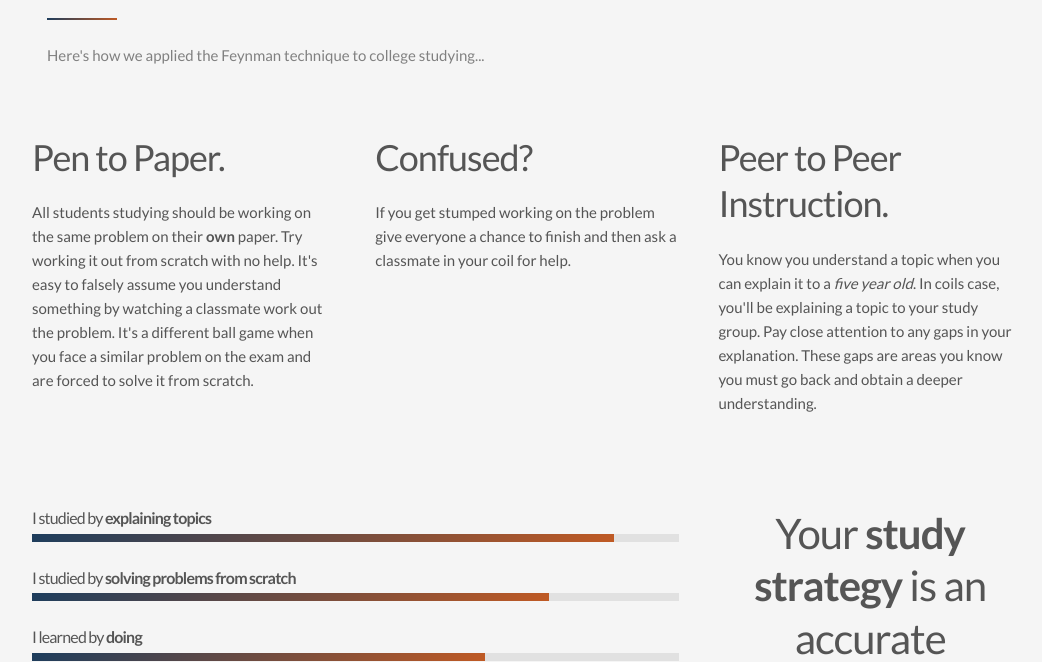
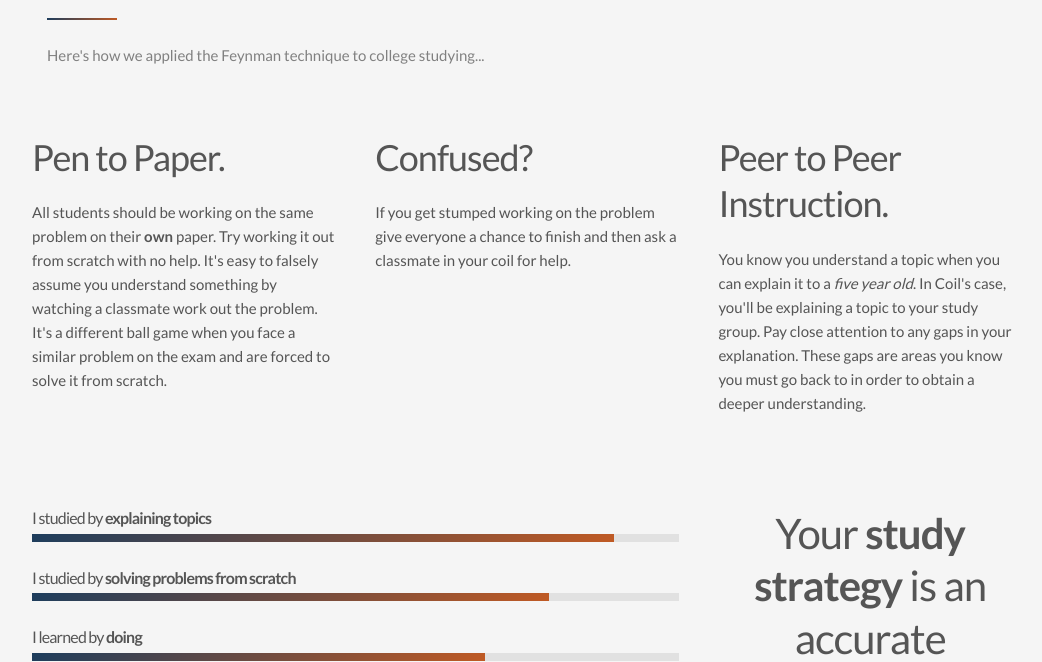
Before and after one commit to NicolasPerl/coil-landing-page-2, a PHP site: page /proof.php in a window 1280 px wide. Shown: the part 2524-3186 px from the top of the page, without its empty margins (113-1155 px from the left). Run offline with PHP 8.4, Linux system fonts and the light colour scheme.

Commit message:
content improvements

```diff
--- a/product.php
+++ b/product.php
@@ -132,7 +132,7 @@
               <div class="tutor-background">
                 <div class="col-sm-6">
                   <h1 class="tutoring-headline">Classmate tutoring</h1>
-                  <h3 class="tutoring-body">Unless you're a genius, you've probably felt <span class="textColorBlack">confused</span> in some classes. Thankfully, a few of your classmates understand what's going on and Coil will <span class="textColorBlack">connect</span> you to them. You'll receive the help you need while your classmate gains a deeper <span class="textColorBlack">understanding</span> of the material by explaining it to you. This is backed up by the Feynman technique - <!-- the winner of ... --> the guy who won the <span class="textColorBlack">Nobel Peace Prize.</span><br><br> <span class="feynmanLink"> <a href="proof.php"><span class="textColorBlack">Introducing Richard Feynman</span></a></h3>
+                  <h3 class="tutoring-body">Unless you're a genius, you've probably felt <span class="textColorBlack">confused</span> in some classes. Thankfully, a few of your classmates understand what's going on and Coil will <span class="textColorBlack">connect</span> you to them. You'll receive the help you need while your classmate gains a deeper <span class="textColorBlack">understanding</span> of the material by explaining it to you. This is backed up by the Feynman technique - the guy who won the <span class="textColorBlack">Nobel Prize in Physics.</span><br><br> <span class="feynmanLink"> <a href="proof.php"><span class="textColorBlack">Introducing Richard Feynman</span></a></h3>
                 </div> <!-- col -->
               </div>
               <div class="col-sm-6">
@@ -148,7 +148,7 @@
 
             <div class="col-md-6">
               <h1 class="tutoring-headline-xs">Classmate tutoring</h1>
-              <h3 class="tutoring-body-xs">Unless you're a genius, you've probably felt <span class="textColorBlack">confused</span> in some classes. Thankfully, a few of your classmates understand what's going on and Coil will <span class="textColorBlack">connect</span> you to them. You'll receive the help you need while your classmate gains a deeper <span class="textColorBlack">understanding</span> of the material by explaining it to you. This is backed up by the Feynman technique - <!-- the winner of ... --> the guy who won the <span class="textColorBlack">Nobel Peace Prize.</span><br><br> <span class="feynmanLink"> <a href="proof.php"><span class="textColorBlack">Introducing Richard Feynman</span></a></h3>
+              <h3 class="tutoring-body-xs">Unless you're a genius, you've probably felt <span class="textColorBlack">confused</span> in some classes. Thankfully, a few of your classmates understand what's going on and Coil will <span class="textColorBlack">connect</span> you to them. You'll receive the help you need while your classmate gains a deeper <span class="textColorBlack">understanding</span> of the material by explaining it to you. This is backed up by the Feynman technique - the guy who won the <span class="textColorBlack">Nobel Prize in Physics.</span><br><br> <span class="feynmanLink"> <a href="proof.php"><span class="textColorBlack">Introducing Richard Feynman</span></a></h3>
             </div> <!-- col -->
 
           </div> <!-- row 6 -->
@@ -161,7 +161,7 @@
 
             <div class="col-sm-6">
               <h1 class="leaderboard-headline">Gurus</h1>
-              <h3 class="leaderboard-body">Guru's are students who provide help  to their classmates and rise to the top of the <span class="textColorBlue">leaderboard</span>. Students <span class="textColorBlue">earn points</span> by <span class="textColorBlue">collaborating</span> in study groups, <span class="textColorBlue">explaining</span> topics to classmates, and <span class="textColorBlue">contributing</span> to the classroom discussion. The professor will have access to the leaderboard so he'll see if you really went the extra mile!<br><br> <span class="gurusPage"> <a href="windows/index.html">See how to earn the most points</a></span></h3>
+              <h3 class="leaderboard-body">Gurus are students who provide help  to their classmates and rise to the top of the <span class="textColorBlue">leaderboard</span>. Students <span class="textColorBlue">earn points</span> by <span class="textColorBlue">collaborating</span> in study groups, <span class="textColorBlue">explaining</span> topics to classmates, and <span class="textColorBlue">contributing</span> to the classroom discussion. The professor will have access to the leaderboard so he'll see if you really went the extra mile!<br><br> <span class="gurusPage"> <a href="windows/index.html">See how to earn the most points</a></span></h3>
             </div> <!-- col -->
           </div> <!-- row 7 -->
 
--- a/proof.php
+++ b/proof.php
@@ -53,7 +53,7 @@
       <div class="title">
         <div><span class="typcn typcn-heart-outline icon heading"></span></div>
         <div class="smallsep heading"></div>
-        <h1 class="heading"> Coil's inspiration came from a theorist who won the Nobel Peace Prize</h1>
+        <h1 class="heading"> Coil's inspiration came from a theorist who won the Nobel Prize in Physics</h1>
         <div class='hoverme'>
             <span>
               A gift from us to you.
@@ -142,7 +142,7 @@
       </a>
       <div class="title-xs">
         <div class="smallsep-xs heading"></div>
-        <h1 class="heading-xs"> Coil's inspiration came from a theorist who won the Nobel Peace Prize</h1>
+        <h1 class="heading-xs"> Coil's inspiration came from a theorist who won the Nobel Prize in Physics</h1>
         <div class='hoverme-xs'>
             <span>
               A gift from us to you.
@@ -218,7 +218,7 @@
         <div class="row">
           <h1>Feynman's Study Technique</h1>
           <div class="block"></div>
-          <p id="peaceHeadline">Study like the Nobel Peace Prize winner with these 4 steps:</p>
+          <p id="peaceHeadline">Study like the Nobel Prize winner with these 4 steps:</p>
         </div>
         <div class="row">
           <div class="six columns">
@@ -278,7 +278,7 @@
         <div class="row explanation">
           <div class="one-third column">
             <h3>Pen to Paper.</h3>
-            <p>All students studying should be working on the same problem on their <strong>own</strong> paper. Try working it out from scratch with no help. It's easy to falsely assume you understand something by watching a classmate work out the problem. It's a different ball game when you face a similar problem on the exam and are forced to solve it from scratch.</p>
+            <p>All students should be working on the same problem on their <strong>own</strong> paper. Try working it out from scratch with no help. It's easy to falsely assume you understand something by watching a classmate work out the problem. It's a different ball game when you face a similar problem on the exam and are forced to solve it from scratch.</p>
           </div>
           <div class="one-third column">
             <h3>Confused?</h3>
@@ -286,7 +286,7 @@
           </div>
           <div class="one-third column">
             <h3>Peer to Peer Instruction.</h3>
-            <p>You know you understand a topic when you can explain it to a <em>five year old</em>. In coils case, you'll be explaining a topic to your study group. Pay close attention to any gaps in your explanation. These gaps are areas you know you must go back and obtain a deeper understanding.  </p>
+            <p>You know you understand a topic when you can explain it to a <em>five year old</em>. In Coil's case, you'll be explaining a topic to your study group. Pay close attention to any gaps in your explanation. These gaps are areas you know you must go back to in order to obtain a deeper understanding.  </p>
           </div>
         </div>
         <div class="row badass-chart">
@@ -331,7 +331,7 @@
         <div class="row explanation">
           <div class="one-third column">
             <h3>Pen to Paper.</h3>
-            <p>All students studying should be working on the same problem on their <strong>own</strong> paper. Try working it out from scratch with no help. It's easy to falsely assume you understand something by watching a classmate work out the problem. It's a different ball game when you face a similar problem on the exam and are forced to solve it from scratch.</p>
+            <p>All students should be working on the same problem on their <strong>own</strong> paper. Try working it out from scratch with no help. It's easy to falsely assume you understand something by watching a classmate work out the problem. It's a different ball game when you face a similar problem on the exam and are forced to solve it from scratch.</p>
           </div>
           <div class="one-third column">
             <h3>Confused?</h3>
@@ -339,7 +339,7 @@
           </div>
           <div class="one-third column">
             <h3>Peer to Peer Instruction.</h3>
-            <p>You know you understand a topic when you can explain it to a <em>five year old</em>. In coils case, you'll be explaining a topic to your study group. Pay close attention to any gaps in your explanation. These gaps are areas you know you must go back and obtain a deeper understanding.  </p>
+            <p>You know you understand a topic when you can explain it to a <em>five year old</em>. In Coil's case, you'll be explaining a topic to your study group. Pay close attention to any gaps in your explanation. These gaps are areas you know you must go back to in order to obtain a deeper understanding.  </p>
           </div>
         </div>
         <div class="row badass-chart-xs">
```
